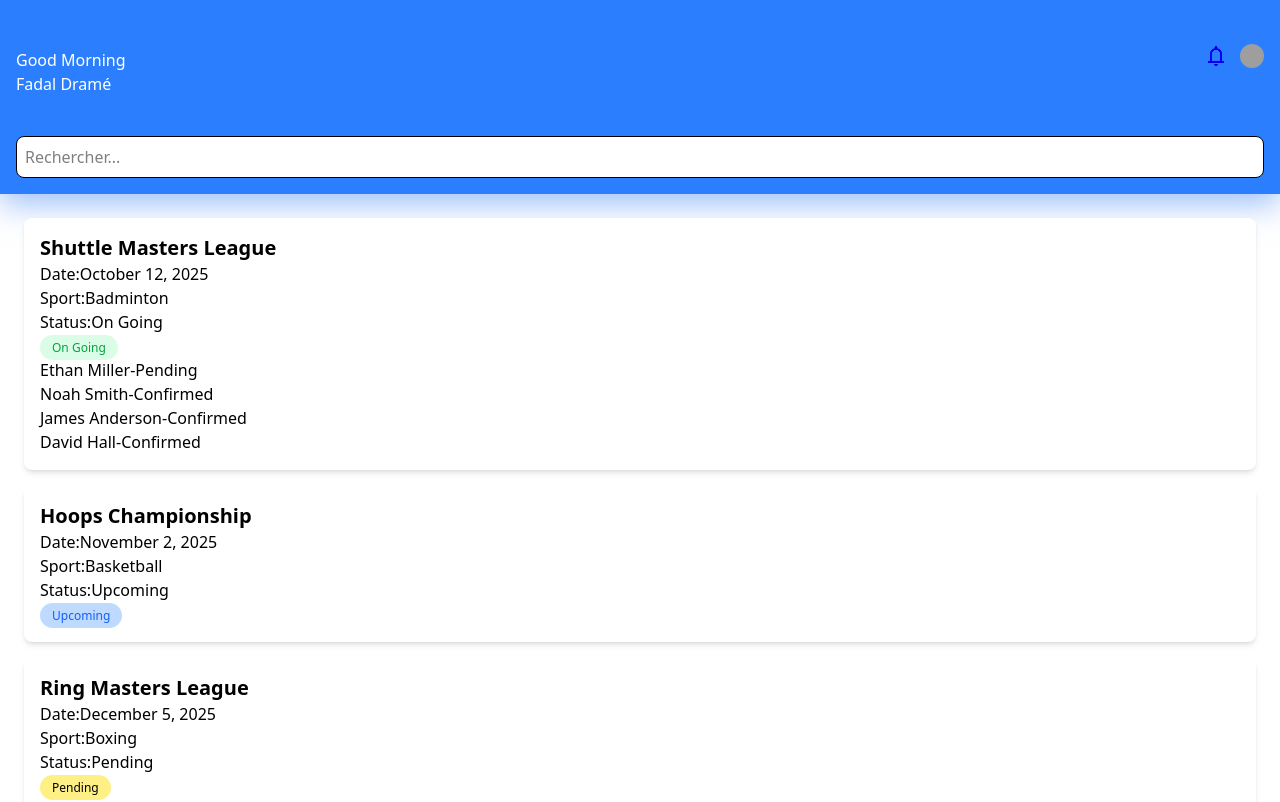
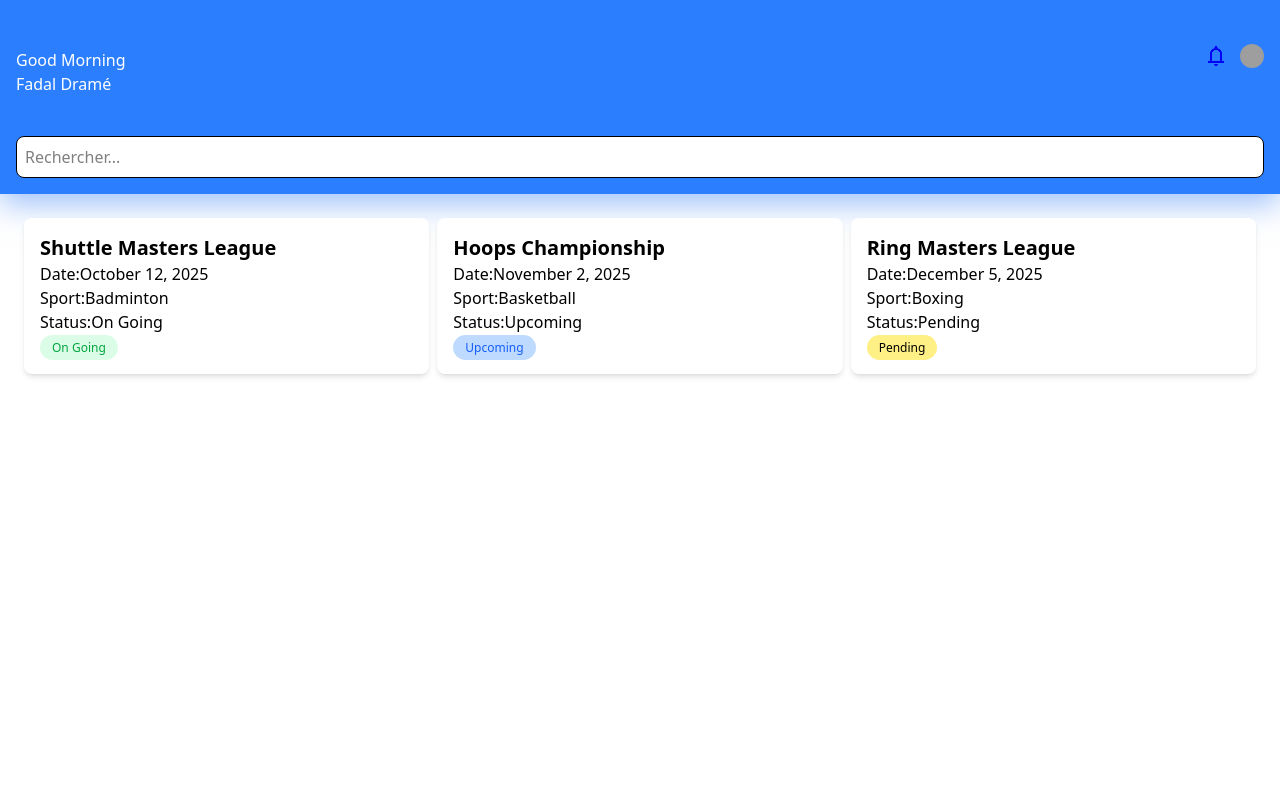
Before and after one commit to fadaldrame97-sys/Gestionnaire-de-Tournois-Sportifs, a React (Vite) app: page / in a window 1280 px wide. Shown: the top 802 px of the page. Built offline with nearby package versions, Linux system fonts and the light colour scheme; grey boxes are pictures that could not be loaded.

Commit message:
Correction des erreurs

```diff
--- a/src/App.jsx
+++ b/src/App.jsx
@@ -1,34 +1,16 @@
+import { BrowserRouter, Routes, Route } from "react-router-dom";
+import Home from "./Components/Home";
 import Details from "./Components/Détails";
-import Home from "./Components/Home";
-import { BrowserRouter, Routes, Route } from "react-router-dom";
-import Header from "./Components/Header";
-import { tournamentData } from "./data/tournament";
-import  PremierCarte from "./Components/TournementONE";
 
 function App() {
-
-
   return (
-   <div>
-    <Header/>
-
-    <div className="p-6 grid grid-cols-1 gap-4">
-        {tournamentData.map((tournoi) => (
-          <PremierCarte
-            key={tournoi.id}
-            tournoi={tournoi}
-          />
-        ))}
-      </div>
-<BrowserRouter>
-  <Routes>
-    <Route path="/" element={<Home/>}/>
-    <Route path="/tournament/:id" element={<Details/>}/>
-  </Routes>
-</BrowserRouter>
-   </div>
-
-  )
+    <BrowserRouter>
+      <Routes>
+        <Route path="/" element={<Home />} />
+        <Route path="/tournament/:id" element={<Details />} />
+      </Routes>
+    </BrowserRouter>
+  );
 }
 
-export default App
+export default App;
--- a/src/Components/Détails.jsx
+++ b/src/Components/Détails.jsx
@@ -1,10 +1,25 @@
+import { useParams } from "react-router-dom";
 import Header from "./Header";
-import { tournamentData } from "./data/tournament";
-import  PremierCarte from "./Components/TournementONE";
-import { Link } from "react-router-dom";
+import { tournamentData } from "../data/tournament";
+import ParticipantsList from "./participantsList";
+
 export default function Details(){
-return (
-<div></div>
-);
 
+  const { id } = useParams();
+
+  const tournoi = tournamentData.find(t => t.id === Number(id));
+
+  return (
+    <div>
+
+      <Header/>
+
+      <h1>{tournoi.title}</h1>
+      <p>{tournoi.date}</p>
+      <p>{tournoi.sport}</p>
+
+      <ParticipantsList participants={tournoi.participants} />
+
+    </div>
+  );
 }
--- a/src/Components/Home.jsx
+++ b/src/Components/Home.jsx
@@ -1,11 +1,19 @@
 import Header from "./Header";
-import { tournamentData } from "./data/tournament";
-import  PremierCarte from "./Components/TournementONE";
+import { tournamentData } from "../data/tournament";
+import PremierCarte from "./TournementONE";
 import { Link } from "react-router-dom";
 export default function Home(){
     return(
         <div>
          <Header/>
+         <div className="p-6 grid grid-cols-3 gap-2">
+         {tournamentData.map((tournoi)=>(
+             <Link key={tournoi.id} to={`/tournament/${tournoi.id}`}>
+            <PremierCarte tournoi={tournoi} />
+          </Link>
+         ))}
+
+         </div>
 
         </div>
     );
--- a/src/Components/TournementONE.jsx
+++ b/src/Components/TournementONE.jsx
@@ -21,7 +21,7 @@ else{  statutClors="bg-yellow-200 text-black";
            <span className={`px-3 py-1 rounded-full text-xs ${statutClors}`}>
         {tournoi.status}
       </span>
-      <ParticipantsList participants={tournoi.participants} />
+      {/* <ParticipantsList participants={tournoi.participants} /> */}
         </div>
     );
 }
```
Also changed, not shown: src/assets/Capture d'écran 2026-03-06 141749.png (added).
